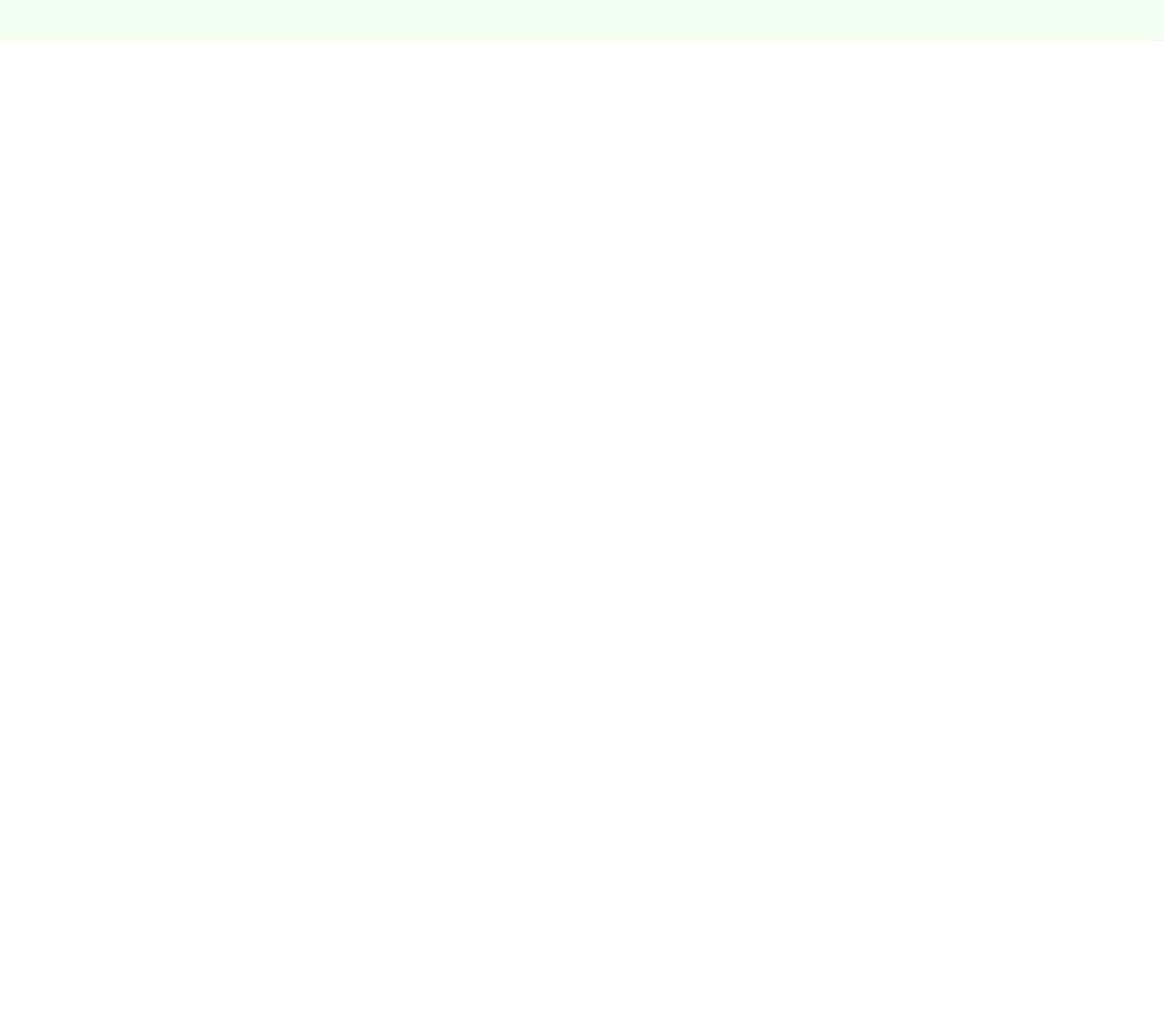
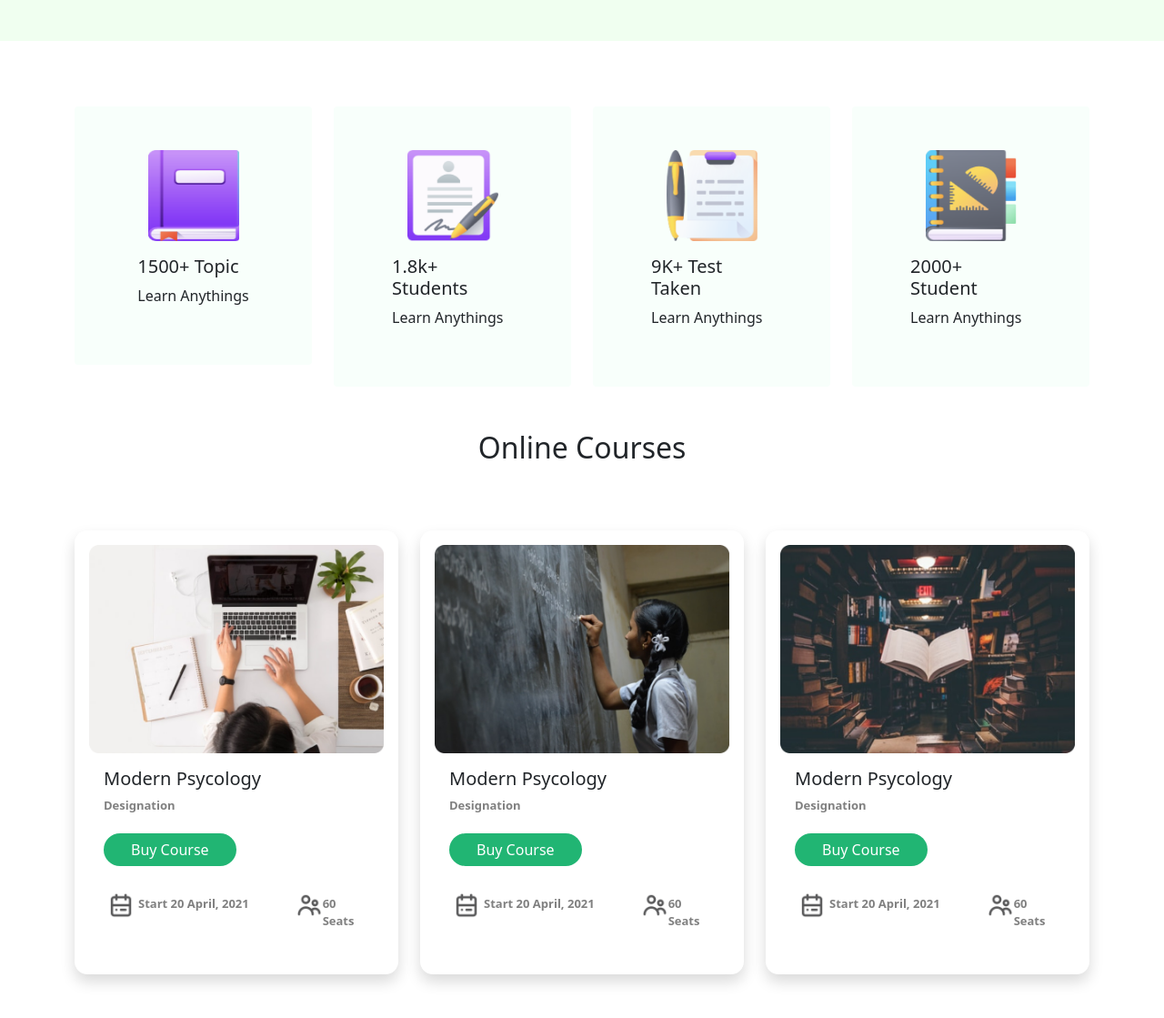
Before and after one commit to DeveloperMahmud/modern-school, a plain HTML site: page index.html in a window 1280 px wide. Shown: the part 521-1640 px from the top of the page at 91% size. Before the commit the page ends 800 px from the top, so only its background shows below. Drawn offline with nearby package versions, Linux system fonts and the light colour scheme.

Commit message:
course section completed

```diff
--- a/index.html
+++ b/index.html
@@ -10,7 +10,9 @@
     <link rel="stylesheet" href="./style.css">
 </head>
 <body>
+    <!-- nav & hero section wrapper -->
     <div class="container-fluid hero-bg">
+        <!-- navbar -->
         <div class="container">
             <nav class="navbar navbar-expand-lg navbar-light pt-3 pb-3">
                 <div class="container-fluid ">
@@ -22,7 +24,6 @@
                           <span class="navbar-toggler-icon"></span>
                         </button>
                     </div>
-                    <!-- d-lg-flex d-xl-flex d-xxl-flex  -->
                     <div class="navbar-collapse d-lg-flex d-xl-flex d-xxl-flex justify-content-lg-end collapse" id="navbarNavAltMarkup">
                         <div class="navbar-nav nav-items">
                             <a class="nav-link active" aria-current="page" href="#">Home</a>
@@ -30,12 +31,13 @@
                             <a class="nav-link" href="#courses">Courses</a>
                             <a class="nav-link" href="#others">Others</a>
                             <a class="nav-link" href="#blog">Blog</a>
-                            <a class="btn btn-success btn-pill" href="#signin">Sign in</a>
+                            <a class="btn btn-success btn-pill " href="#signin">Sign in</a>
                         </div>
                   </div>
                 </div>
             </nav>
         </div>
+        <!-- Hero Section -->
         <div class="container pt-3 pb-5">
             <div class="row">
                 <div class="col-md-5">
@@ -47,7 +49,7 @@
                         </span>
                     </h1>
                     <p class="opacity-75 lh-lg">Lorem, ipsum dolor sit amet consectetur adipisicing elit. Rerum quisquam veritatis necessitatibus natus sints.</p>
-                    <button class="btn btn-success rounded-pill">
+                    <button class="btn btn-success rounded-pill custom-btn">
                         Get Started
                     </button>
                 </div>
@@ -56,6 +58,115 @@
                 </div>
             </div>
         </div>
+    </div>
+    <!-- Features sections -->
+    <div class="container">
+        <div class="row row-cols-2 row-cols-md-4 g-4 features mt-5 mb-5">
+            <div class="col">
+              <div class="card features-card border-0 d-flex align-items-center p-5">
+                <img src="./assets/icons/book.png" class="card-img-top" alt="...">
+                <div class="card-body">
+                  <h5 class="card-title">1500+ Topic</h5>
+                  <p class="card-text">Learn Anythings</p>
+                </div>
+              </div>
+            </div>
+            <div class="col">
+              <div class="card features-card border-0 d-flex align-items-center p-5">
+                <img src="./assets/icons/Student.png" class="card-img-top" alt="...">
+                <div class="card-body">
+                  <h5 class="card-title">1.8k+ Students</h5>
+                  <p class="card-text">Learn Anythings</p>
+                </div>
+              </div>
+            </div>
+            <div class="col">
+              <div class="card features-card border-0 d-flex align-items-center p-5">
+                <img src="./assets/icons/Test.png" class="card-img-top" alt="...">
+                <div class="card-body">
+                  <h5 class="card-title">9K+ Test Taken</h5>
+                  <p class="card-text">Learn Anythings</p>
+                </div>
+              </div>
+            </div>
+            <div class="col">
+              <div class="card features-card border-0 d-flex align-items-center p-5">
+                <img src="./assets/icons/Students.png" class="card-img-top" alt="...">
+                <div class="card-body">
+                  <h5 class="card-title">2000+ Student</h5>
+                  <p class="card-text">Learn Anythings</p>
+                </div>
+              </div>
+            </div>
+        </div>
+    </div>
+
+    <!-- Course Section -->
+    <div class="container">
+        <h2 class="text-center">Online Courses</h2>
+        <div class="row row-cols-1 row-cols-md-3 g-4 mt-5 mb-5">
+            <div class="col">
+              <div class="card course-card p-3 border-0  shadow">
+                <img src="./assets/photos/Morder pychons.png" class="card-img-top" alt="...">
+                <div class="card-body">
+                  <h5 class="card-title">Modern Psycology</h5>
+                  <p class="card-text">Designation</p>
+                  <button class="btn btn-success rounded-pill custom-btn mt-1 mb-4 ">Buy Course</button>
+                  <div class="row ">
+                      <div class="col-8 d-flex ">
+                          <img class=" course-card-ico m-1" src="./assets/icons/calendar.png" alt="">
+                          <p class="mt-2">Start 20 April, 2021</p>
+                      </div>
+                      <div class="col-4 d-flex ">
+                          <img class=" course-card-ico mt-1" src="./assets/icons/people.png" alt="">
+                          <p class="mt-2">60 Seats</p>
+                      </div>
+                  </div>
+                </div>
+              </div>
+            </div>
+            <div class="col">
+                <div class="card course-card p-3 border-0  shadow">
+                  <img src="./assets/photos/Morder pyschology.png" class="card-img-top" alt="...">
+                  <div class="card-body">
+                    <h5 class="card-title">Modern Psycology</h5>
+                    <p class="card-text">Designation</p>
+                    <button class="btn btn-success rounded-pill custom-btn mt-1 mb-4">Buy Course</button>
+                    <div class="row ">
+                        <div class="col-8 d-flex ">
+                            <img class=" course-card-ico m-1" src="./assets/icons/calendar.png" alt="">
+                            <p class="mt-2">Start 20 April, 2021</p>
+                        </div>
+                        <div class="col-4 d-flex ">
+                            <img class=" course-card-ico mt-1" src="./assets/icons/people.png" alt="">
+                            <p class="mt-2">60 Seats</p>
+                        </div>
+                    </div>
+                  </div>
+                </div>
+              </div>
+              <div class="col">
+              <div class="card course-card p-3 border-0  shadow">
+                <img src="./assets/photos/Morder psyc.png" class="card-img-top" alt="...">
+                <div class="card-body">
+                  <h5 class="card-title">Modern Psycology</h5>
+                  <p class="card-text">Designation</p>
+                  <button class="btn custom-btn btn-success rounded-pill mt-1 mb-4">Buy Course</button>
+                  <div class="row ">
+                      <div class="col-8 d-flex ">
+                          <img class=" course-card-ico m-1" src="./assets/icons/calendar.png" alt="">
+                          <p class="mt-2">Start 20 April, 2021</p>
+                      </div>
+                      <div class="col-4 d-flex ">
+                          <img class=" course-card-ico mt-1" src="./assets/icons/people.png" alt="">
+                          <p class="mt-2">60 Seats</p>
+                      </div>
+                  </div>
+                </div>
+              </div>
+            </div>
+        </div>
+
     </div>
 
 
--- a/style.css
+++ b/style.css
@@ -13,3 +13,33 @@
     background-color: #F0FFF0;
     ;
 }
+.features img{
+    width: 100px;
+    height: 100px;
+}
+.features-card{
+    background-color: #F8FFFB;
+}
+.features-card:hover{
+    box-shadow: 0 .5rem 1rem rgba(0,0,0,.15);
+    background-color: #fff;
+    transition: ease-in .1s;
+}
+.course-card{
+    border-radius: 14px;
+}
+.course-card-ico{
+    width: 30px;
+    height: 30px;
+}
+.course-card p{
+    font-size: 13px;
+    font-weight: 700;
+    color: gray;
+}
+.custom-btn{
+    background-color: #21B573;
+    padding-left: 30px;
+    padding-right: 30px;
+    border: none;
+}
```
